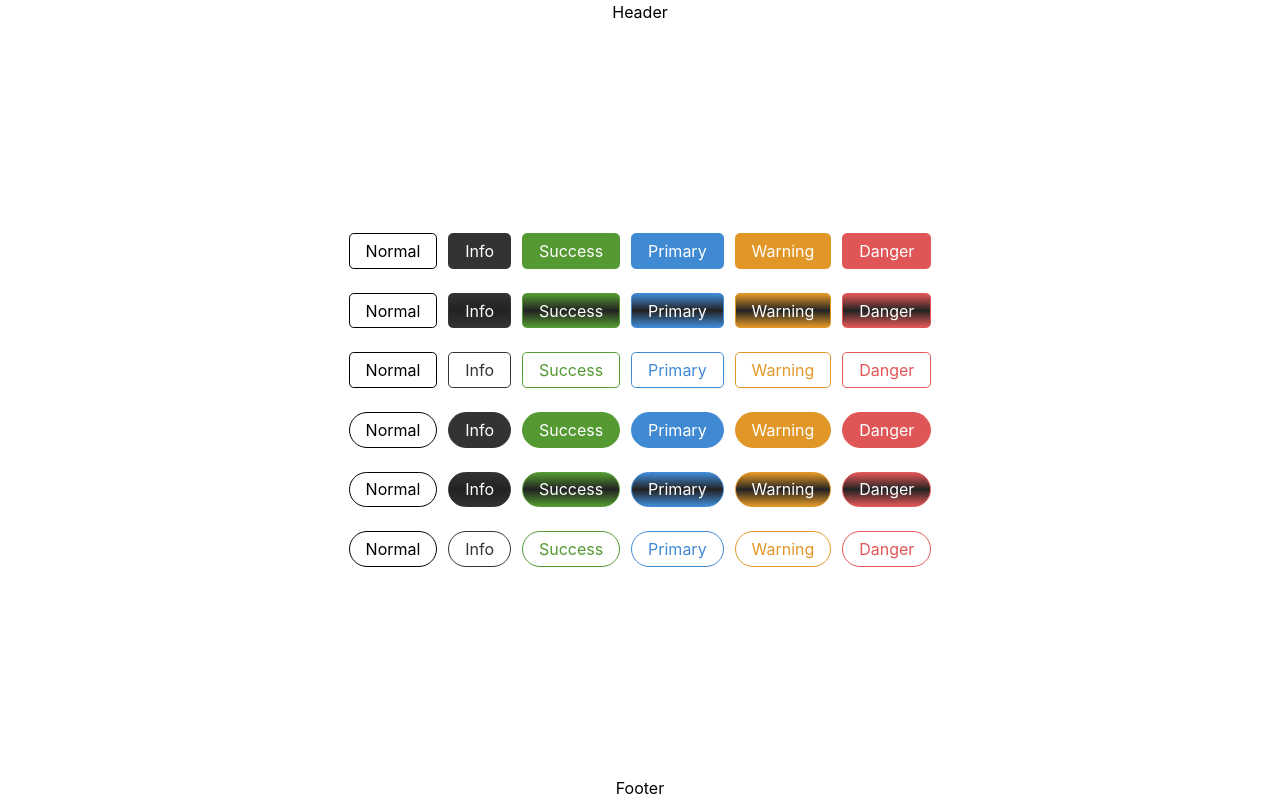
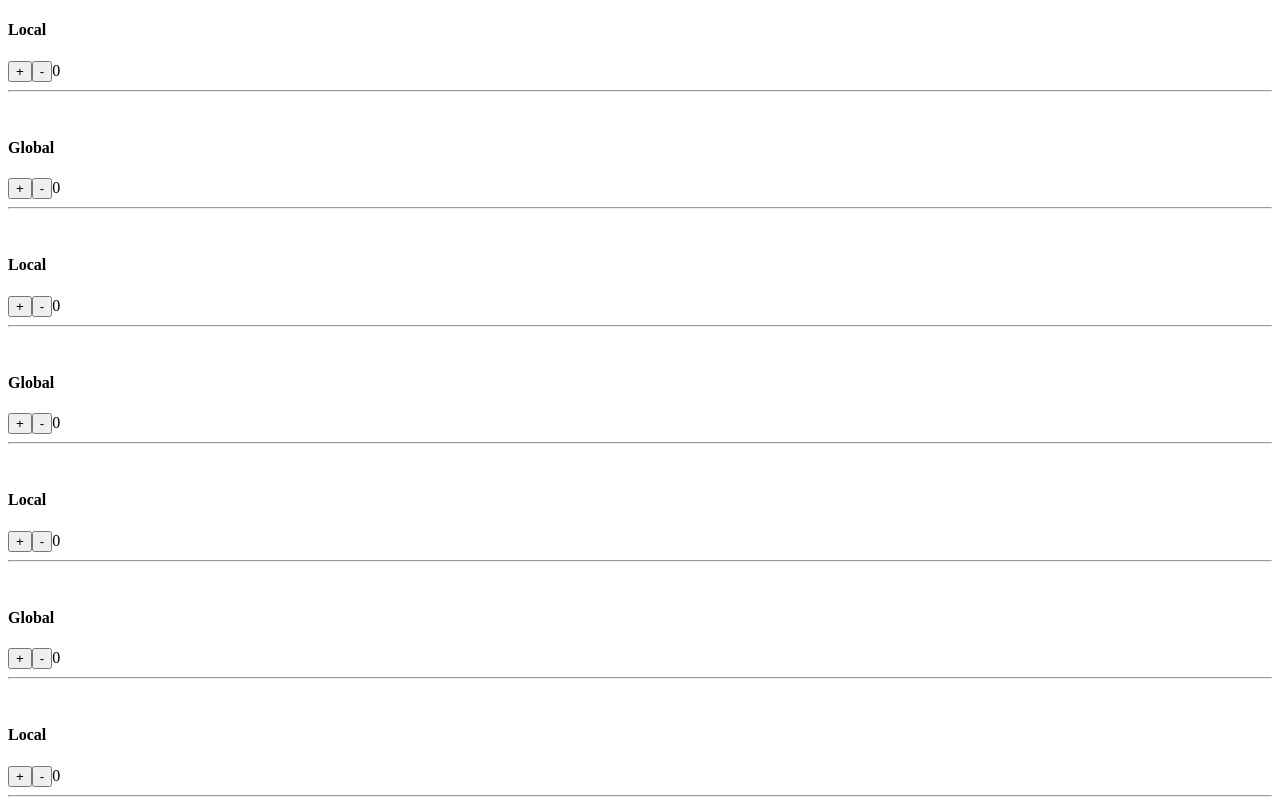
Before and after one commit to Waleed-ak/Vue-3, a Vue app: page / in a window 1280 px wide. Shown: the top 800 px of the page. Built offline with nearby package versions, Linux system fonts and the light colour scheme.

Commit message:
Add Store test

```diff
--- /dev/null
+++ b/index copy.html
@@ -0,0 +1,75 @@
+<!DOCTYPE html>
+<html lang="en">
+  <head>
+    <meta charset="UTF-8" />
+    <meta name="viewport" content="width=device-width, initial-scale=1.0" />
+    <link rel="stylesheet" href="./src/common/scss/style.scss" />
+  </head>
+
+  <body>
+    <!-- <main class="vertical fxContainer">
+      <header>Header</header>
+      <main class="fxContainer">
+        <div>
+          <div>
+            <div class="btn">Normal</div>
+            <div class="btn info">Info</div>
+            <div class="btn success">Success</div>
+            <div class="btn primary">Primary</div>
+            <div class="btn warning">Warning</div>
+            <div class="btn danger">Danger</div>
+          </div>
+          <br />
+          <div>
+            <div class="btn gradient">Normal</div>
+            <div class="btn gradient info">Info</div>
+            <div class="btn gradient success">Success</div>
+            <div class="btn gradient primary">Primary</div>
+            <div class="btn gradient warning">Warning</div>
+            <div class="btn gradient danger">Danger</div>
+          </div>
+          <br />
+          <div>
+            <div class="btn plain">Normal</div>
+            <div class="btn plain info">Info</div>
+            <div class="btn plain success">Success</div>
+            <div class="btn plain primary">Primary</div>
+            <div class="btn plain warning">Warning</div>
+            <div class="btn plain danger">Danger</div>
+          </div>
+          <br />
+          <div>
+            <div class="btn round">Normal</div>
+            <div class="btn info round">Info</div>
+            <div class="btn success round">Success</div>
+            <div class="btn primary round">Primary</div>
+            <div class="btn warning round">Warning</div>
+            <div class="btn danger round">Danger</div>
+          </div>
+          <br />
+          <div>
+            <div class="btn gradient round">Normal</div>
+            <div class="btn gradient info round">Info</div>
+            <div class="btn gradient success round">Success</div>
+            <div class="btn gradient primary round">Primary</div>
+            <div class="btn gradient warning round">Warning</div>
+            <div class="btn gradient danger round">Danger</div>
+          </div>
+          <br />
+          <div>
+            <div class="btn plain round">Normal</div>
+            <div class="btn plain info round">Info</div>
+            <div class="btn plain success round">Success</div>
+            <div class="btn plain primary round">Primary</div>
+            <div class="btn plain warning round">Warning</div>
+            <div class="btn plain danger round">Danger</div>
+          </div>
+        </div>
+      </main>
+      <footer>Footer</footer>
+      <script type="module" src="/src/main.ts"></script>
+    </main> -->
+    <div id="app"></div>
+    <script src="/src/main.ts" />
+  </body>
+</html>
--- a/index.html
+++ b/index.html
@@ -1,75 +1,12 @@
 <!DOCTYPE html>
 <html lang="en">
-
   <head>
     <meta charset="UTF-8" />
     <meta name="viewport" content="width=device-width, initial-scale=1.0" />
-  <link rel="stylesheet" href="/src/common/scss/style.scss" />
+    <link rel="stylesheet" href="./src/common/scss/style.scss" />
   </head>
-
   <body>
-  <main class="vertical fxContainer">
-    <header>Header</header>
-    <main class="fxContainer">
-      <div>
-        <div>
-          <div class="btn">Normal</div>
-          <div class="btn info">Info</div>
-          <div class="btn success">Success</div>
-          <div class="btn primary">Primary</div>
-          <div class="btn warning">Warning</div>
-          <div class="btn danger">Danger</div>
-        </div>
-        <br />
-        <div>
-          <div class="btn gradient">Normal</div>
-          <div class="btn gradient info">Info</div>
-          <div class="btn gradient success">Success</div>
-          <div class="btn gradient primary">Primary</div>
-          <div class="btn gradient warning">Warning</div>
-          <div class="btn gradient danger">Danger</div>
-        </div>
-        <br />
-        <div>
-          <div class="btn plain">Normal</div>
-          <div class="btn plain info">Info</div>
-          <div class="btn plain success">Success</div>
-          <div class="btn plain primary">Primary</div>
-          <div class="btn plain warning">Warning</div>
-          <div class="btn plain danger">Danger</div>
-        </div>
-        <br />
-        <div>
-          <div class="btn round">Normal</div>
-          <div class="btn info round">Info</div>
-          <div class="btn success round">Success</div>
-          <div class="btn primary round">Primary</div>
-          <div class="btn warning round">Warning</div>
-          <div class="btn danger round">Danger</div>
-        </div>
-        <br />
-        <div>
-          <div class="btn gradient round">Normal</div>
-          <div class="btn gradient info round">Info</div>
-          <div class="btn gradient success round">Success</div>
-          <div class="btn gradient primary round">Primary</div>
-          <div class="btn gradient warning round">Warning</div>
-          <div class="btn gradient danger round">Danger</div>
-        </div>
-        <br />
-        <div>
-          <div class="btn plain round">Normal</div>
-          <div class="btn plain info round">Info</div>
-          <div class="btn plain success round">Success</div>
-          <div class="btn plain primary round">Primary</div>
-          <div class="btn plain warning round">Warning</div>
-          <div class="btn plain danger round">Danger</div>
-        </div>
-      </div>
-    </main>
-    <footer>Footer</footer>
-    <script type="module" src="/src/main.ts"></script>
-  </main>
+    <div id="app"></div>
+    <script type="module" src="./src/main.ts"></script>
   </body>
-
 </html>
--- a/src/App.vue
+++ b/src/App.vue
@@ -1,10 +1,13 @@
 <script setup lang="ts">
+
 import Test from './Test/TestModal.vue';
+import TestStore from './Test/TestStore.vue';
 import {Error} from './components/Modal';
 </script>
 <template>
-  <Test />
-  <Error/>
+  <!-- <Test /> -->
+  <!-- <Error/> -->
+  <TestStore/>
 </template>
 <style lang="scss">
 </style>
--- /dev/null
+++ b/src/Test/TestStore.vue
@@ -0,0 +1,14 @@
+<script lang="ts" setup>
+import ClickLocal from "../store/ClickLocal.vue";
+</script>
+<template>
+	<ClickLocal/>
+	<ClickLocal/>
+	<ClickLocal/>
+	<ClickLocal/>
+	<ClickLocal/>
+</template>
+
+<style lang="scss">
+
+</style>
--- /dev/null
+++ b/src/store/ClickGlobal.ts
@@ -0,0 +1,15 @@
+import { ref } from "vue";
+
+const localStore = () => {
+  const count = ref(0);
+  const clickMeP = () => count.value++;
+  const clickMeM = () => count.value--;
+  return {
+    clickMeP,
+    clickMeM,
+    count,
+  };
+};
+let storeValue: ReturnType<typeof localStore> | undefined = undefined;
+const globalStore = () => (storeValue ??= localStore());
+export default { localStore, globalStore };
--- /dev/null
+++ b/src/store/ClickLocal.vue
@@ -0,0 +1,19 @@
+<template>
+  <h4>Local</h4>
+  <button @click="local.clickMeP">+</button>
+  <button @click="local.clickMeM">-</button>
+  <span>{{ local.count }}</span>
+  <hr/>
+  <br/>
+  <h4>Global</h4>
+  <button @click="global.clickMeP">+</button>
+  <button @click="global.clickMeM">-</button>
+  <span>{{ global.count }}</span>
+  <hr/>
+  <br/>
+</template>
+<script setup lang="ts">
+import st from './XStore'
+const local= st.localStore()
+const global= st.globalStore()
+</script>
--- /dev/null
+++ b/src/store/XStore.ts
@@ -0,0 +1,14 @@
+import { ref } from "vue";
+import { defineStore } from "./defineStore";
+
+const store = defineStore(() => {
+  const count = ref(0);
+  const clickMeP = () => count.value++;
+  const clickMeM = () => count.value--;
+  return {
+    clickMeP,
+    clickMeM,
+    count,
+  };
+});
+export default store;
--- /dev/null
+++ b/src/store/defineStore.ts
@@ -0,0 +1,8 @@
+export function defineStore<T>(fn: () => T): {
+  localStore: () => T;
+  globalStore: () => T;
+} {
+  let storeValue: any;
+  const globalStore = () => (storeValue ??= fn());
+  return { localStore: fn, globalStore };
+}
```
Also changed, not shown: src/Test/TestModal.vue (+3 -1 lines), src/Test/TestPage.vue (+3 -4 lines). Lines whose indentation alone changed are shown as unchanged.
